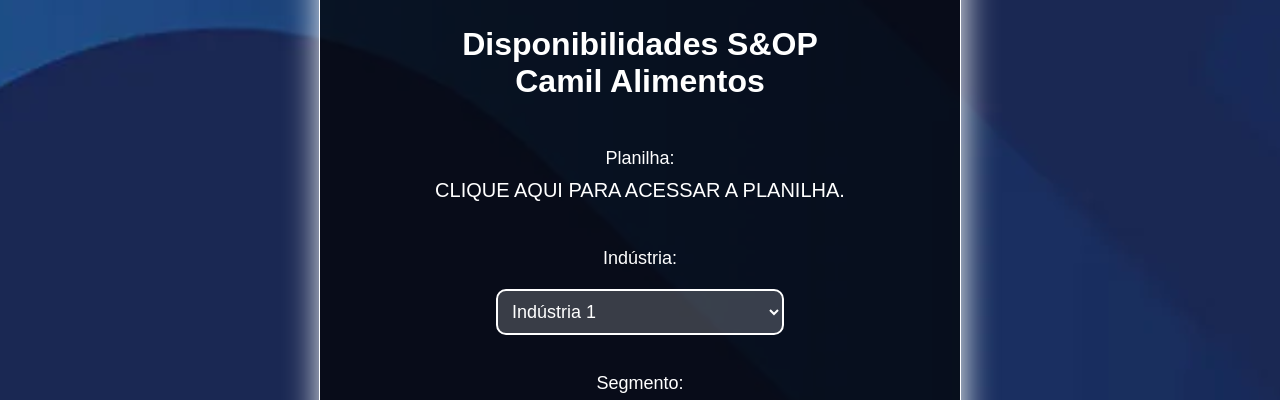
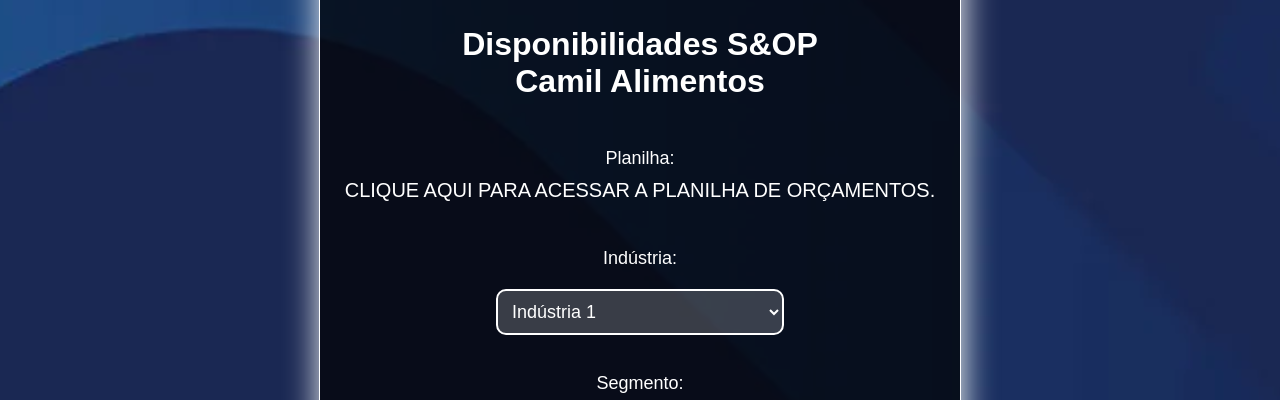
Before and after one commit to felipefonsecacorrea/CapacidadesSEOPCamilAlimentos, a Flask app: page / in a window 1280 px wide. Shown: the part 232-632 px from the top of the page. Run offline with Flask 3, Linux system fonts and the light colour scheme; some libraries are stand-ins or nearby versions.

Commit message:
Commit Planilha - Ajuste

```diff
--- a/templates/index.html
+++ b/templates/index.html
@@ -14,7 +14,7 @@
         <form id="industryForm" method="POST">
             <br>
             <label for="linkPlanilha">Planilha:</label>
-            <a id="linkPlanilha" href="https://www.google.com.br/?hl=pt-BR" target="_blank">Clique Aqui Para Acessar a Planilha.</a>
+            <a id="linkPlanilha" href="https://www.google.com.br/?hl=pt-BR" target="_blank">Clique Aqui Para Acessar a Planilha de Orçamentos.</a>
             <br><br>
             <label for="industry">Indústria:</label>
             <select id="industry" name="industry">
```
